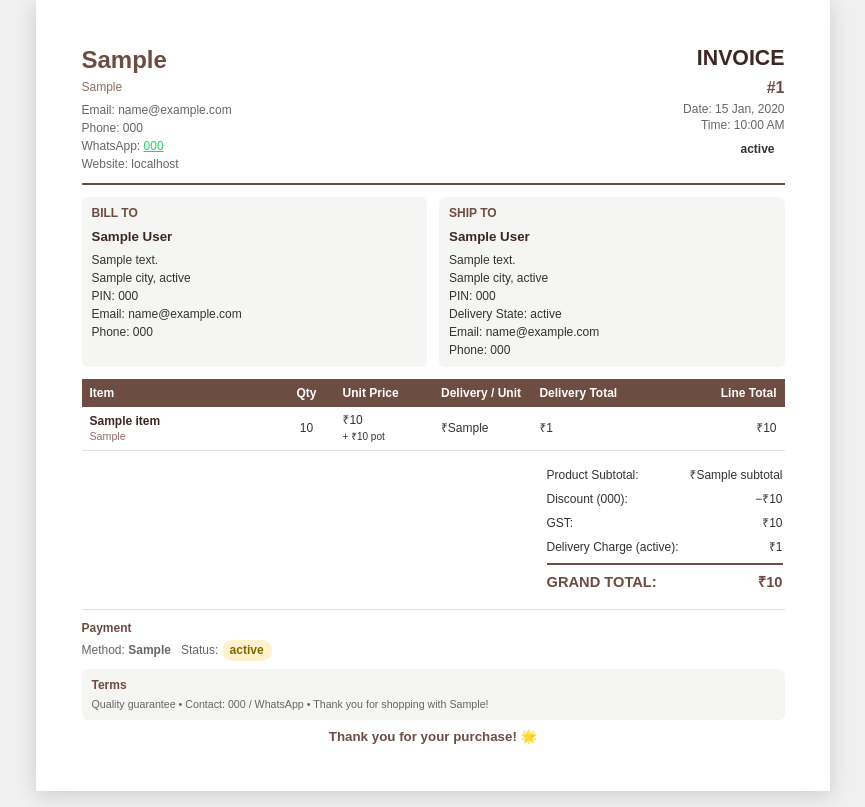
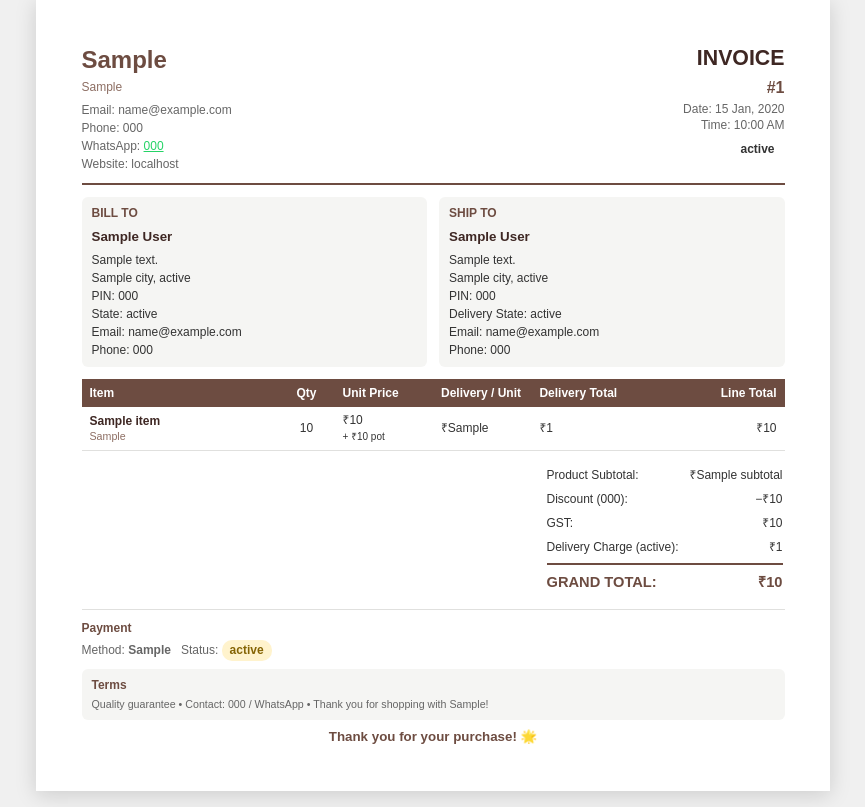
Before and after one commit to bthinkxdev/plantsindo, a Django app: template templates/admin/order_invoice.html in a window 1280 px wide. Shown: the part 68-875 px from the top of the page, without its empty margins (207-1072 px from the left). Run offline with Django 5.2, Linux system fonts and the light colour scheme; the template is opened without the code that fills it: most values are stand-ins (such as "Sample title", 1, 10 or a date in 2020); some libraries are stand-ins or nearby versions.

Commit message:
invoice bill to state added

```diff
--- a/templates/admin/order_invoice.html
+++ b/templates/admin/order_invoice.html
@@ -190,8 +190,9 @@
                 <div class="customer-details">
                     <div class="customer-name">{{ order.address.full_name }}</div>
                     {{ order.address.address_line }}<br>
-                    {{ order.address.city }}, {{ order.address.state }}<br>
-                    PIN: {{ order.address.pincode }}<br>
+                    {{ order.address.city }}, {{ order.delivery_state|default:order.address.state }}<br>
+                    PIN: {{ order.address.pincode }}
+                    {% if order.delivery_state %}<br>State: {{ order.delivery_state }}{% endif %}<br>
                     {% if order.address.email %}Email: {{ order.address.email }}<br>{% endif %}
                     Phone: {{ order.address.phone }}
                 </div>
```
